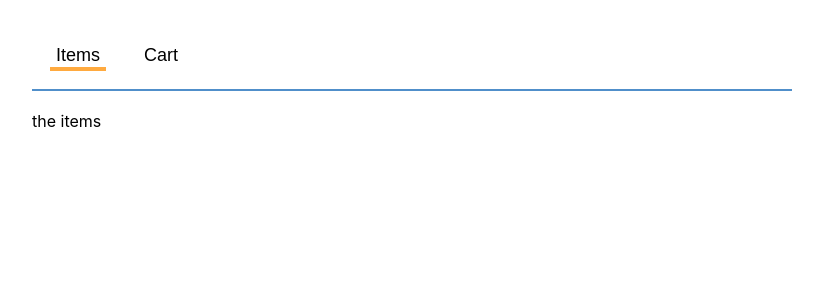
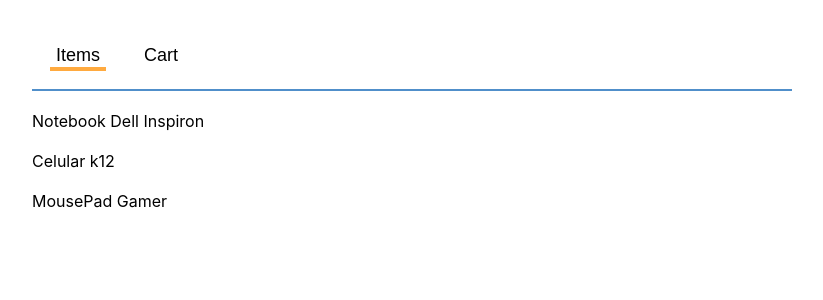
Before and after one commit to Schhiavo/Mini-E-commerce-React, a React (Create React App) app: page / in a window 1280 px wide. Shown: the top 300 px of the page, without its empty margins (228-1051 px from the left). Built offline with nearby package versions, Linux system fonts and the light colour scheme.

Commit message:
Criado arquivo static-data.js para declarar os arrays que serão retornados na função Content de App.js

```diff
--- a/package.json
+++ b/package.json
@@ -6,6 +6,7 @@
     "@testing-library/jest-dom": "^5.16.5",
     "@testing-library/react": "^13.4.0",
     "@testing-library/user-event": "^13.5.0",
+    "proptypes": "^1.1.0",
     "react": "^18.2.0",
     "react-dom": "^18.2.0",
     "react-scripts": "5.0.1",
--- a/src/App.js
+++ b/src/App.js
@@ -1,6 +1,8 @@
 import React, {useState} from 'react'
 import Nav from './Nav' // importando função Nav de Nav.js
 import './App.css' //importando a folha de estilo
+import ItemPage from './ItemPage';
+import {items} from './static-data';
 
 const App = () => {
   const [activeTab, setActiveTab] = useState('items'); // faz a navegação começar na lista "items"
@@ -20,7 +22,7 @@
 const Content = ({tab}) => {
   switch(tab){ //caso os valores de tab forem alternando, haverá as trocas determinadas nesse switch
     case 'items':
-      return <span>the items</span>;
+      return <ItemPage items={items}/>;
       case 'cart':
         return <span>the cart</span>;
         default:
--- a/src/ItemPage.js
+++ b/src/ItemPage.js
@@ -21,6 +21,6 @@
 
 ItemPage.propTypes = {
 items: PropTypes.array.isRequired
-} // função que garante que a função ItemPage receba apenas arrays
+} // função que garante que a função ItemPage receba apenas array
 
 export default ItemPage;
--- /dev/null
+++ b/src/static-data.js
@@ -0,0 +1,22 @@
+let items = [
+    {
+        id: 0,
+        name: "Notebook Dell Inspiron",
+        description: "Excelente para programadores",
+        price: 3029.36
+    },
+    {
+        id: 1,
+        name: "Celular k12",
+        description: "Em Promoção",
+        price: 929.36
+    },
+    {
+        id: 2,
+        name: "MousePad Gamer",
+        description: "O mais confortável do mercado",
+        price: 129.18
+    }
+] // um array que recebeu como objetos, vários items que serão exportandos e retornados na função Content de App.js
+
+export {items};
```
Also changed, not shown: 1 other file (tests, documents, lock files or other folders).
